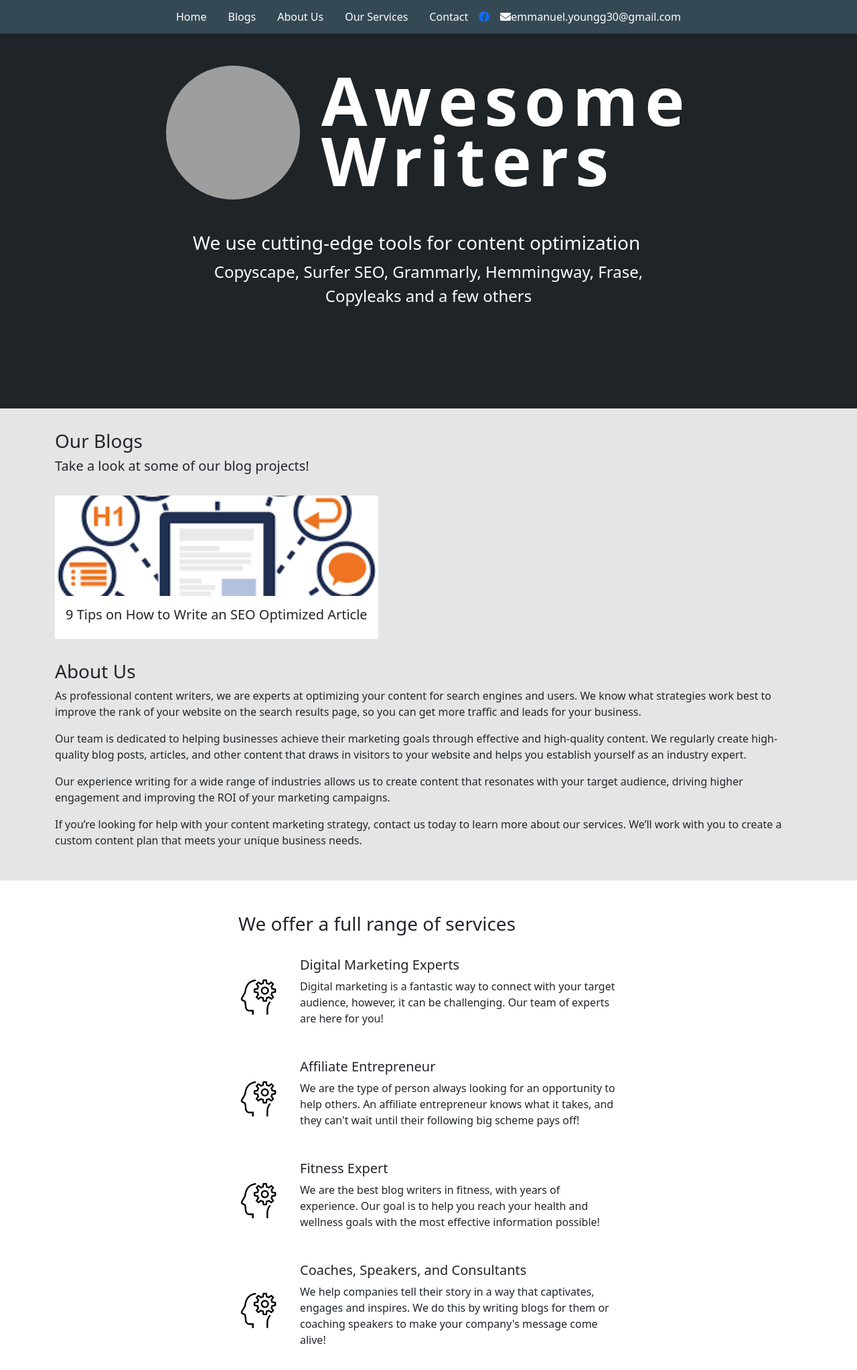
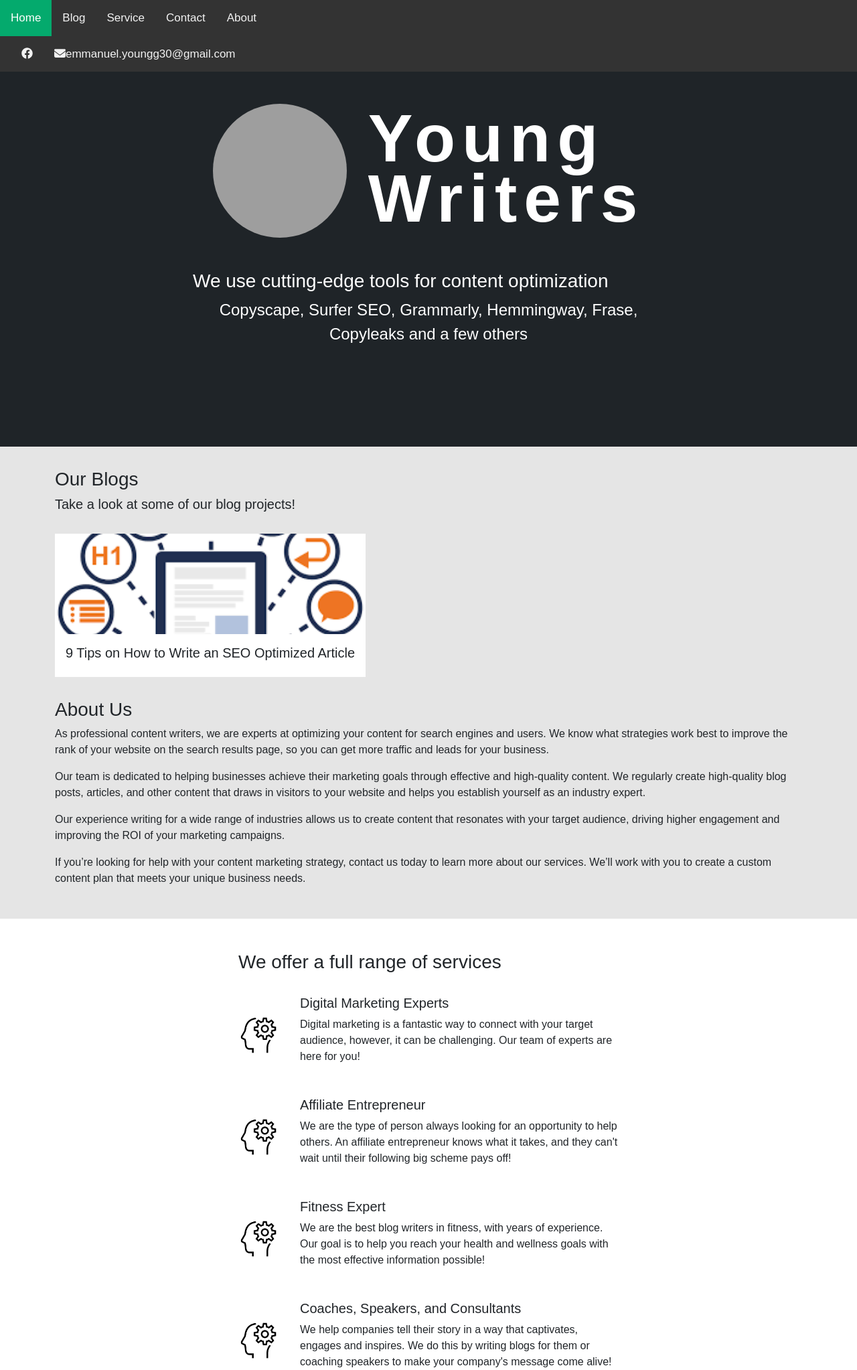
Before and after one commit to emmanuelnyach/awesome_writers, a Django app: page / in a window 1280 px wide. Shown: the top 2046 px of the page at 67% size. Run offline with Django 3.2, Linux system fonts and the light colour scheme; data comes from the database, SQL or seed files in the repository; some libraries are stand-ins or nearby versions; grey boxes are pictures that could not be loaded.

Commit message:
navbar changed

```diff
--- a/base/templates/base/home.html
+++ b/base/templates/base/home.html
@@ -7,7 +7,7 @@
     <div class="hero--content">
         <div class="hero--content--intro">
             <img id="profile_pic" src="{% static 'images/seo.jpg' %}">
-            <h1 class="intro--name">Awesome <br> Writers</h1>
+            <h1 class="intro--name">Young <br> Writers</h1>
         </div>
 
         <div class="hero--content--subheadline">
@@ -20,7 +20,7 @@
 </section>
 
 <section class="container section--2">
-
+    <div id="blog">
     <h3>Our Blogs</h3>
     <h5>Take a look at some of our blog projects!</h5>
     <div class="projects--wrapper">
@@ -37,6 +37,7 @@
         {% empty %}
 
         <h3>There are no projects in the database...</h3 {% endfor %} </div>
+    </div>
 
 
         <div id="about" class="about--wrapper">
@@ -69,7 +70,7 @@
         {% endfor %}
 
 
-        <h4>Other Skills</h4>
+        <h4>More Services</h4>
         <div class="other--skills--wrapper">
             {% for skill in skills %}
             <div class="skill--tag">
@@ -104,6 +105,7 @@
 </section> {% endcomment %}
 
 <section class="section--1">
+
     <div id="contact" class="container">
         <h3>Contact Us</h3>
         <a href="https://www.facebook.com/emmanuel.young30" target="_blank"><i class="fa-brands fa-facebook"></i></a>
--- a/base/templates/base/main.html
+++ b/base/templates/base/main.html
@@ -11,6 +11,8 @@
         integrity="sha384-+0n0xVW2eSR5OomGNYDnhzAbDsOXxcvSN1TPprVMTNDbiYZCxYbOOl7+AMvyTG2x" crossorigin="anonymous">
 
     <link rel='stylesheet' type='text/css' media='screen' href="{% static 'styles/main.css' %}">
+
+    <link rel="stylesheet" href="https://cdnjs.cloudflare.com/ajax/libs/font-awesome/4.7.0/css/font-awesome.min.css">
 
 
     <script src="https://code.highcharts.com/highcharts.js"></script>
--- a/base/templates/base/navbar.html
+++ b/base/templates/base/navbar.html
@@ -1,52 +1,100 @@
-<section class="navigation-bar">
-    <a class="nav-link" href="{% url 'home' %}">
-        Home
-    </a>
-    <a class="nav-link" href="{% url 'home' %}">
-        Blogs
-    </a>
+<!DOCTYPE html>
+<html>
+<head>
+<meta name="viewport" content="width=device-width, initial-scale=1">
+<link rel="stylesheet" href="https://cdnjs.cloudflare.com/ajax/libs/font-awesome/4.7.0/css/font-awesome.min.css">
+<style>
+body {
+  margin: 0;
+  font-family: Arial, Helvetica, sans-serif;
+}
 
-    <a class="nav-link" href="#about">
-        About Us
-    </a>
+.topnav {
+  overflow: hidden;
+  background-color: #333;
+}
 
-    <a class="nav-link" href="#services">
-        Our Services
-    </a>
+.topnav a {
+  float: left;
+  display: block;
+  color: #f2f2f2;
+  text-align: center;
+  padding: 14px 16px;
+  text-decoration: none;
+  font-size: 17px;
+}
+
+.topnav a:hover {
+  background-color: #ddd;
+  color: black;
+}
+
+.topnav a.active {
+  background-color: #04AA6D;
+  color: white;
+}
+
+.topnav .icon {
+  display: none;
+}
+
+@media screen and (max-width: 600px) {
+  .topnav a:not(:first-child) {display: none;}
+  .topnav a.icon {
+    float: right;
+    display: block;
+  }
+}
+
+@media screen and (max-width: 600px) {
+  .topnav.responsive {position: relative;}
+  .topnav.responsive .icon {
+    position: absolute;
+    right: 0;
+    top: 0;
+  }
+  .topnav.responsive a {
+    float: none;
+    display: block;
+    text-align: left;
+  }
+}
+</style>
+</head>
+<body>
+
+<div class="topnav" id="myTopnav">
+  <a href="#home" class="active">Home</a>
+  <a href="#blog">Blog</a>
+  <a href="#services">Service</a>
+  <a href="#contact">Contact</a>
+  <a href="#about">About</a>
+  <a href="javascript:void(0);" class="icon" onclick="myFunction()">
+    <i class="fa fa-bars"></i>
+  </a>
+</div>
+
+<div class="topnav" style="padding-left:16px">
+
+    <a class="nav-link" href="https://www.facebook.com/emmanuel.young30" target="_blank"><i class="fa-brands fa-facebook"></i></a>
 
 
     <a class="nav-link" href="#contact">
-        Contact
+    <i class="fa-solid fa-envelope"></i><span>emmanuel.youngg30@gmail.com</span>
     </a>
 
-    <a href="https://www.facebook.com/emmanuel.young30" target="_blank"><i class="fa-brands fa-facebook"></i></a>
+</div>
 
+<script>
+function myFunction() {
+  var x = document.getElementById("myTopnav");
+  if (x.className === "topnav") {
+    x.className += " responsive";
+  } else {
+    x.className = "topnav";
+  }
+}
+</script>
 
-    <a class="nav-link" href="#contact">
-        <i class="fa-solid fa-envelope"></i><span>emmanuel.youngg30@gmail.com</span>
-    </a>
-
-
-
-    {% comment %} <a class="nav-link" href="{% url 'chart' %}">
-        Vote
-    </a> {% endcomment %}
-
-    {% comment %} <a class="btn btn-light btn-sm" href="{% url 'donation' %}">
-        BUY ME A COFFEE
-    </a> {% endcomment %}
-
-    {% if request.user.is_authenticated %}
-    <a class="nav-link" href="{% url 'inbox' %}">
-        Inbox
-    </a>
-    <a class="nav-link" href="{% url 'add-project' %}">
-        Add Blog
-    </a>
-    <a class="nav-link" href="{% url 'add-skill' %}">
-        Add Service
-    </a>
-
-
-    {% endif %}
-</section>
+</body>
+</html>
--- a/static/styles/main.css
+++ b/static/styles/main.css
@@ -210,3 +210,39 @@ body{
 .topnav-right {
     float: right;
   }
+
+
+
+  /* Add a black background color to the top navigation */
+.topnav {
+    background-color: #333;
+    overflow: hidden;
+  }
+
+  /* Style the links inside the navigation bar */
+  .topnav a {
+    float: left;
+    display: block;
+    color: #f2f2f2;
+    text-align: center;
+    padding: 14px 16px;
+    text-decoration: none;
+    font-size: 17px;
+  }
+
+  /* Change the color of links on hover */
+  .topnav a:hover {
+    background-color: #ddd;
+    color: black;
+  }
+
+  /* Add an active class to highlight the current page */
+  .topnav a.active {
+    background-color: #04AA6D;
+    color: white;
+  }
+
+  /* Hide the link that should open and close the topnav on small screens */
+  .topnav .icon {
+    display: none;
+  }
```
Also changed, not shown: base/templates/base/navbar1.html (added, +55 -0 lines).
